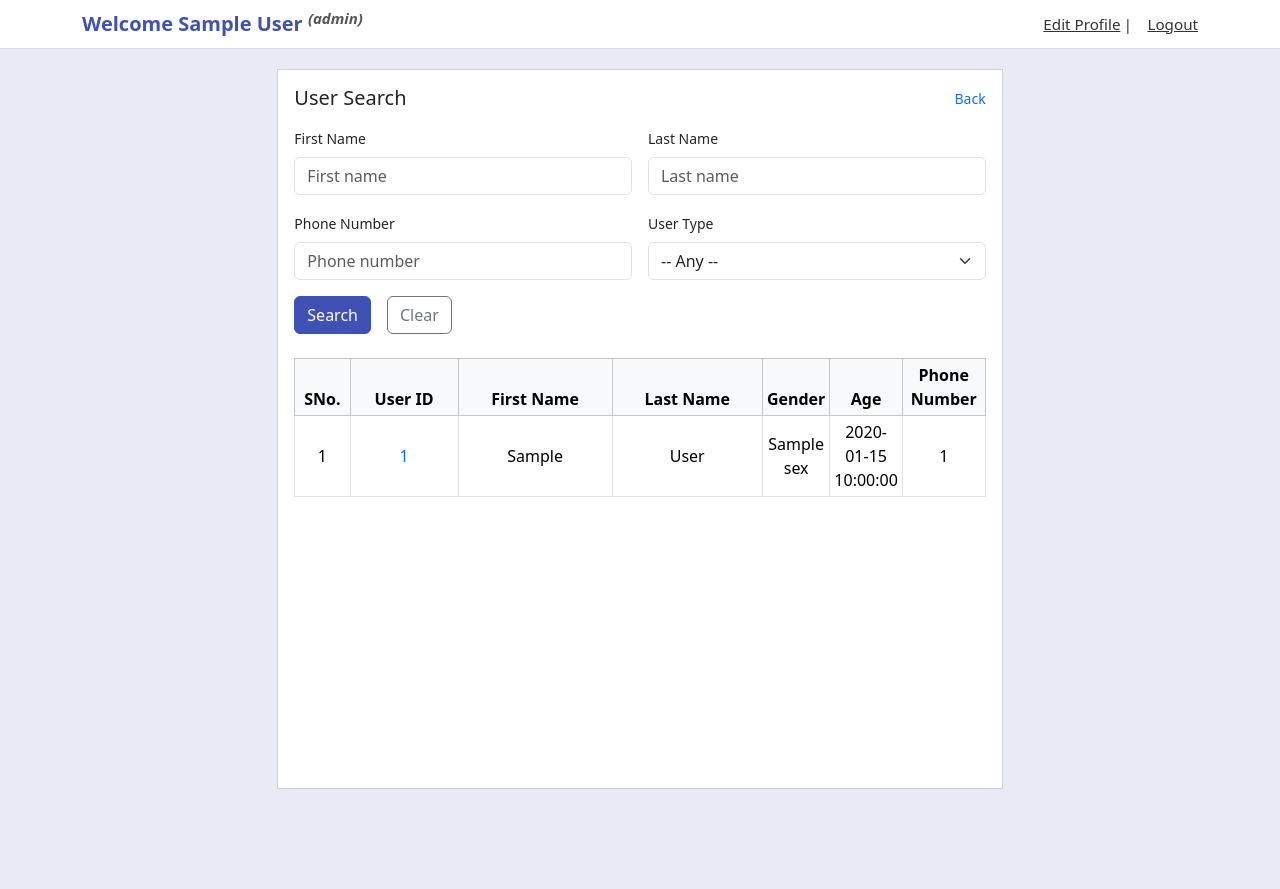
After one commit to 24f2005905/hms_mad, a Flask app: template hms-frontend/templates/user_search.html in a window 1280 px wide. The commit adds this page. Run offline with Flask 3, Linux system fonts and the light colour scheme; the template is opened without the code that fills it: most values are stand-ins (such as "Sample title", 1, 10 or a date in 2020); parts of the project's set-up code (start-up, migrations or seed data) failed here and were passed over.

```diff
--- a/hms-frontend/app.py
+++ b/hms-frontend/app.py
@@ -116,7 +116,7 @@ def register(sid):
         return redirect("/login")
 
     User_ID = user_create.json().get('User_ID')
-    return render_template("register_success.html", User_ID = User_ID)
+    return render_template("register_success.html", User_ID = User_ID, User_Type=create_dict['User_Type'])
 
 @app.route('/doctor_register', methods=['GET', 'POST'])
 @session_wrapper
@@ -190,7 +190,7 @@ def Doctor_Register(sid):
         return redirect("/dashboard")
 
     flash("User Create Success","success")
-    return render_template("register_success.html",user_token = sid ,User_ID = Doctor_ID)
+    return render_template("register_success.html",user_token = sid ,User_ID = Doctor_ID,User_Type = 'ADMIN')
 
 @app.route('/create_department', methods=['POST'])
 @session_wrapper
@@ -772,7 +772,8 @@ def dashboard(sid):
         registered_patients = len(patients)
 
         return render_template("/admin_dashboard.html", user_token = sid, appointments=appointments,
-        doctors = doctors, patients = patients, registered_doctors = registered_doctors, registered_patients = registered_patients, upcoming_appt = upcoming_appt)
+            doctors = doctors, patients = patients, registered_doctors = registered_doctors,
+            registered_patients = registered_patients, upcoming_appt = upcoming_appt)
 
 @app.route("/edit-profile", methods=['GET', 'POST'])
 @session_wrapper
@@ -948,6 +949,35 @@ def Doctor_Profile(sid):
 
     return render_template("doctor_profile.html", user_token = sid,doctor=doctor,User_Profile = User_Profile)
 
+@app.route('/patient_profile', methods=['GET'])
+@session_wrapper
+def Patient_Profile(sid):
+    if not sid:
+        return redirect("/login")
+
+    headers = {
+        "Authorization": sid['token']
+    }
+
+    Patient_ID = request.args.get('User_ID')
+
+    lookup_dict = {
+            "User_ID" : Patient_ID
+    }
+
+    # Do DoctorLookup
+    user_lookup = requests.get(app_url + "/hms/user/lookup",params = lookup_dict,timeout = 60, headers = headers)
+    if user_lookup.status_code != 200:
+        flash(f"Patient Lookup Failed","error")
+        return redirect("/dashboard")
+
+    patient = user_lookup.json().get("user_details")[0]
+    Age = calculate_age(patient['Date_Of_Birth'])
+    patient["Age"] = Age
+
+
+    return render_template("patient_profile.html", user_token = sid,patient=patient)
+
 @app.route('/update_availability', methods=['POST'])
 @session_wrapper
 def Update_Availability(sid):
@@ -1000,6 +1030,38 @@ def Cancel_All_Appointments(sid):
     flash("Cancelled All Appointments","success")
     return redirect("/dashboard")
 
+@app.route('/user-search', methods=['GET', 'POST'])
+@session_wrapper
+def User_Search(sid):
+    if not sid:
+        return redirect("/login")
+    headers ={
+         "Authorization": sid['token']
+    }
+
+    if request.method == 'GET':
+        return render_template("user_search.html",user_token = sid)
+
+    lookup_dict = {}
+    parameters = request.form.to_dict()
+    for key in ["First_Name","Last_Name","Phone_Number","User_Type"]:
+        if key in parameters:
+            lookup_dict[key] = parameters[key]
+    print(parameters)
+
+    user_lookup = requests.get(app_url + '/hms/user/lookup',params = lookup_dict,
+        headers = headers, timeout = 60)
+
+    if user_lookup.status_code != 200:
+        flash("Search Failed","error")
+        return redirect("/dashboard")
+
+    users = user_lookup.json().get("user_details")
+    flash("Search Successful","success")
+
+    return render_template("user_search.html", user_token = sid, users = users)
+
+
 @app.route('/', methods=['GET'])
 @session_wrapper
 def home(sid):
--- a/hms-frontend/templates/admin_dashboard.html
+++ b/hms-frontend/templates/admin_dashboard.html
@@ -1,4 +1,4 @@
-{# templates/doctor_dashboard.html #}
+
 {% extends "base.html" %}
 
 {% block title %}Dashboard{% endblock %}
--- a/hms-frontend/templates/admin_upcoming_appt.html
+++ b/hms-frontend/templates/admin_upcoming_appt.html
@@ -17,7 +17,7 @@
 
 <div class="panel-card p-3">
   <div class="d-flex align-items-center mb-3">
-    <h6 class="mb-0">Upcoming Appointments</h6>
+    <h6 class="mb-0">Upcoming Appointments | Total: {{upcoming_appt}}</h6>
 
   </div>
 
@@ -41,7 +41,8 @@
               <td style="text-align:center;">{{ loop.index }}</td>
               <td style="text-align:center;">{{ appt.Appointment_Date }}</td>
               <td style="text-align:center;">{{ appt.Appointment_Time }}</td>
-              <td style="text-align:center;">{{ appt.patient_First_Name }} {{appt.patient_Last_Name}}</td>
+              <td style="text-align:center;"><a href="{{ url_for('Patient_Profile',User_ID = appt.Patient_ID) }}" class="text-decoration-none">
+                {{ appt.patient_First_Name }} {{appt.patient_Last_Name}}</a></td>
               <td style="text-align:center;">
                 <a href="{{ url_for('Doctor_Profile',User_ID = appt.Doctor_ID) }}" class="text-decoration-none">
                 {{ appt.doctor_First_Name }} {{ appt.doctor_Last_Name }}</a></td>
--- a/hms-frontend/templates/assigned_patients.html
+++ b/hms-frontend/templates/assigned_patients.html
@@ -57,7 +57,8 @@
             {% for p in patients %}
               <tr>
                 <td style="text-align:center;">{{ loop.index }}</td>
-                <td style="text-align:center;">{{ p.First_Name }} {{ p.Last_Name }}</td>
+                <td style="text-align:center;"><a href="{{ url_for('Patient_Profile',User_ID = p.User_ID) }}" class="text-decoration-none">
+                  {{ p.First_Name }} {{ p.Last_Name }}</a></td>
                 <td style="text-align:center;">{{ p.Sex }}</td>
                 <td style="text-align:center;">{{ p.Age }}</td>
                 <td class="text-center">
--- a/hms-frontend/templates/base.html
+++ b/hms-frontend/templates/base.html
@@ -41,6 +41,7 @@
       right: 1rem;
       z-index: 1080;
     }
+
   </style>
 
   {% block head_extra %}{% endblock %}
@@ -62,11 +63,10 @@
 
       <div class="nav-links small">
         {# If you pass user_id to the template, link to route with parameter. Fallback to no-param endpoint. #}
-        {% if user_id %}
-          <a href="{{ url_for('edit_profile', user_id=user_id) }}">Edit Profile</a> |
-        {% else %}
-          <a href="{{ url_for('edit_profile') }}">Edit Profile</a> |
+        {% if user_token.User_Type == 'admin' %}
+          <a href="{{ url_for('User_Search') }}">Search Users</a> |
         {% endif %}
+        <a href="{{ url_for('edit_profile') }}">Edit Profile</a> |
         <a href="{{ url_for('logout') }}">Logout</a>
       </div>
     </div>
--- a/hms-frontend/templates/dr_upcoming_appt.html
+++ b/hms-frontend/templates/dr_upcoming_appt.html
@@ -158,11 +158,11 @@ document.addEventListener('DOMContentLoaded', function() {
               <td style="text-align:center;">{{ loop.index }}</td>
               <td style="text-align:center;">{{ appt.Appointment_Date }}</td>
               <td style="text-align:center;">{{ appt.Appointment_Time }}</td>
-              <td style="text-align:center;">
-                {{ appt.patient_First_Name }} {{ appt.patient_Last_Name }}</td>
+              <td style="text-align:center;"><a href="{{ url_for('Patient_Profile',User_ID = appt.Patient_ID) }}" class="text-decoration-none">
+                {{ appt.patient_First_Name }} {{ appt.patient_Last_Name }}</a></td>
               <td class="text-center">
                 <form method="POST" action="{{ url_for('Close_Appointment', Appointment_ID=appt.Appointment_ID) }}" style="display:inline;">
-                  {# If you use CSRF (Flask-WTF), render token here: {{ csrf_token() }} #}
+
                   <button type="submit" class="btn btn-sm btn-outline-success">
                     Close
                   </button>
--- a/hms-frontend/templates/register_success.html
+++ b/hms-frontend/templates/register_success.html
@@ -61,13 +61,14 @@
         <strong>Registration Success!</strong><br>
         Here is your User ID: <strong>{{ User_ID }}</strong>
       </p>
+
       {% if User_Type == 'ADMIN' %}
        <a href="{{ url_for('dashboard') }}" class="btn btn-primary">Back to Dashboard</a>
-       {% endif %}
+       {% else %}
 
       <a href="{{ url_for('login') }}" class="btn btn-primary">Back to Login</a>
 
-
+      {% endif %}
     </div>
   </div>
 </div>
--- a/hms-frontend/templates/registered_patients.html
+++ b/hms-frontend/templates/registered_patients.html
@@ -71,7 +71,8 @@
             {% for p in patients %}
               <tr>
                 <td style="text-align:center;">{{ loop.index }}</td>
-                <td style="text-align:center;">{{ p.First_Name }} {{ p.Last_Name }}</td>
+                <td style="text-align:center;"><a href="{{ url_for('Patient_Profile',User_ID = p.User_ID) }}" class="text-decoration-none">
+                  {{ p.First_Name }} {{ p.Last_Name }}</a></td>
                 <td style="text-align:center;">{{ p.Sex }}</td>
                 <td style="text-align:center;">{{ p.Age }}</td>
                 <td class="text-center">
--- a/hms-frontend/templates/upcoming_appointments.html
+++ b/hms-frontend/templates/upcoming_appointments.html
@@ -56,7 +56,7 @@
               <td style="text-align:center;">{{ appt.Specialities }}</td>
               <td class="text-center">
                 <form method="POST" action="{{ url_for('Cancel_Appointment', Appointment_ID=appt.Appointment_ID) }}" style="display:inline;">
-                  {# If you use CSRF (Flask-WTF), render token here: {{ csrf_token() }} #}
+
                   <button type="submit" class="btn btn-sm btn-outline-danger">
                     Cancel
                   </button>
--- /dev/null
+++ b/hms-frontend/templates/user_search.html
@@ -0,0 +1,107 @@
+{% extends "base.html" %}
+{% block title %}User Search{% endblock %}
+
+{% block content %}
+
+<div class="row justify-content-center" style="height: 100vh;">
+  <div class="col-12 col-md-10 col-lg-8" style="height: 90%;">
+    <div class="panel-card p-3 d-flex flex-column" style="height: 100%; overflow-y: auto;">
+
+      <!-- Header -->
+      <div class="d-flex align-items-center mb-3 flex-shrink-0">
+        <h5 class="mb-0">User Search</h5>
+        <div class="ms-auto small text-muted">
+          <a href="{{ url_for('dashboard') }}" class="text-decoration-none">Back</a>
+        </div>
+      </div>
+
+      <!-- Search Form (GET to show page, POST to submit) -->
+      <form method="post" action="{{ url_for('User_Search') }}" class="row g-3 mb-4 flex-shrink-0">
+
+        <div class="col-md-6">
+          <label class="form-label small">First Name</label>
+          <input type="text" name="First_Name" class="form-control"
+                 value="{{ request.values.get('first_name','') }}" placeholder="First name">
+        </div>
+
+        <div class="col-md-6">
+          <label class="form-label small">Last Name</label>
+          <input type="text" name="Last_Name" class="form-control"
+                 value="{{ request.values.get('last_name','') }}" placeholder="Last name">
+        </div>
+
+        <div class="col-md-6">
+          <label class="form-label small">Phone Number</label>
+          <input type="text" name="Phone_Number" class="form-control"
+                 value="{{ request.values.get('phone_number','') }}" placeholder="Phone number">
+        </div>
+
+        <div class="col-md-6">
+          <label class="form-label small">User Type</label>
+          <select name="User_Type" class="form-select">
+            <option value="">-- Any --</option>
+            <option value="DOCTOR" {% if request.values.get('user_type') == 'DOCTOR' %}selected{% endif %}>DOCTOR</option>
+            <option value="PATIENT" {% if request.values.get('user_type') == 'PATIENT' %}selected{% endif %}>PATIENT</option>
+          </select>
+        </div>
+
+        <div class="col-auto">
+          <button type="submit" class="btn btn-primary">Search</button>
+        </div>
+
+        <div class="col-auto">
+          <a href="{{ url_for('User_Search') }}" class="btn btn-outline-secondary">Clear</a>
+        </div>
+      </form>
+
+      <!-- Results Section -->
+      <div class="flex-grow-1" style="overflow-y: auto;">
+        {% if users is defined and users %}
+          <div class="table-responsive">
+            <table class="table table-sm table-bordered align-middle mb-0">
+              <thead class="table-light">
+                <tr>
+                  <th style="width:8%; text-align:center;">SNo.</th>
+                  <th style="text-align:center;">User ID</th>
+                  <th style="text-align:center;">First Name</th>
+                  <th style="text-align:center;">Last Name</th>
+                  <th style="width:8%; text-align:center;">Gender</th>
+                  <th style="width:8%; text-align:center;">Age</th>
+                  <th style="width:12%; text-align:center;">Phone Number</th>
+                </tr>
+              </thead>
+              <tbody>
+                {% for u in users %}
+                <tr>
+                  <td style="text-align:center;">{{ loop.index }}</td>
+                  <td style="text-align:center;">
+                    {% if u.User_Type == 'DOCTOR' %}
+                    <a href="{{ url_for('Doctor_Profile', User_ID=u.User_ID) }}" class="text-decoration-none">
+                      {{ u.User_ID }}
+                    </a>
+                    {% else %}
+                    <a href="{{ url_for('Patient_Profile', User_ID=u.User_ID) }}" class="text-decoration-none">
+                      {{ u.User_ID }}</a>
+                    {% endif %}
+                  </td>
+                  <td style="text-align:center;">{{ u.First_Name }}</td>
+                  <td style="text-align:center;">{{ u.Last_Name }}</td>
+                  <td style="text-align:center;">{{ u.Sex }}</td>
+                  <td style="text-align:center;">{{ u.Date_Of_Birth }}</td>
+                  <td style="text-align:center;">{{ u.Phone_Number }}</td>
+                </tr>
+                {% endfor %}
+              </tbody>
+            </table>
+          </div>
+        {% elif users is defined and not users %}
+          <p class="text-muted">No users found for the entered criteria.</p>
+        {% else %}
+          <p class="text-muted">Enter search criteria and click <strong>Search</strong>.</p>
+        {% endif %}
+      </div>
+
+    </div>
+  </div>
+</div>
+{% endblock %}
```
